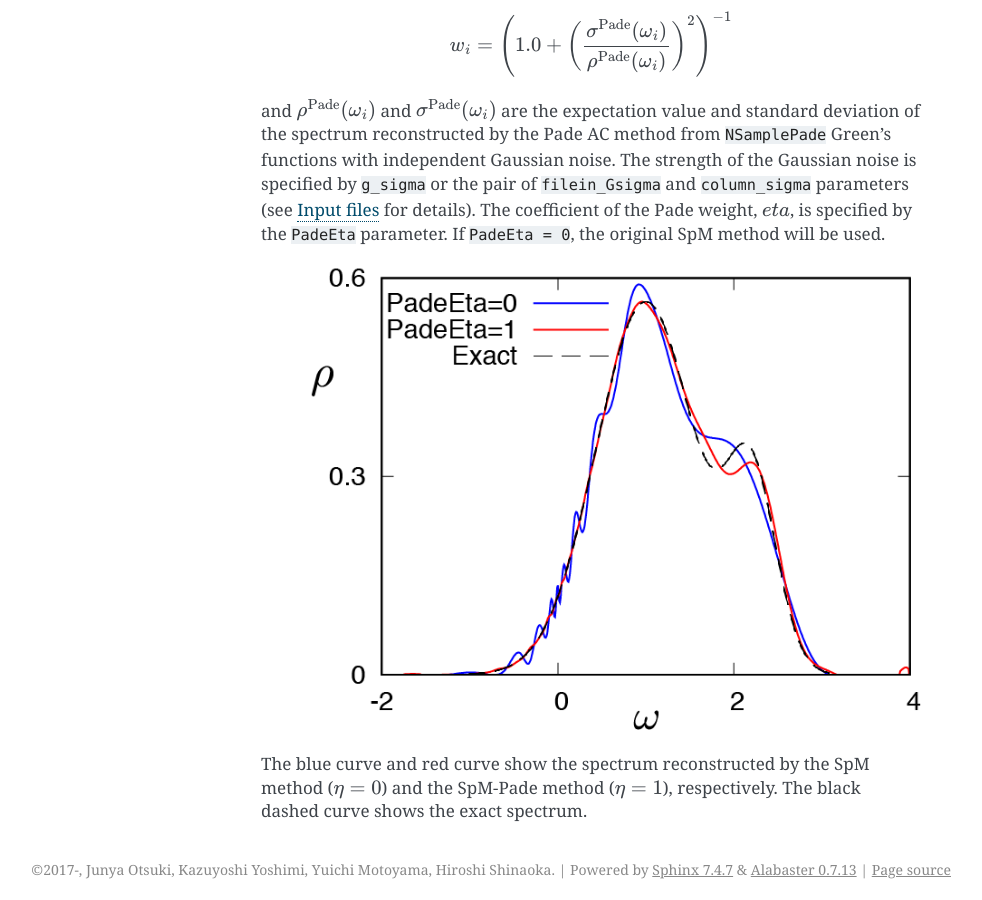
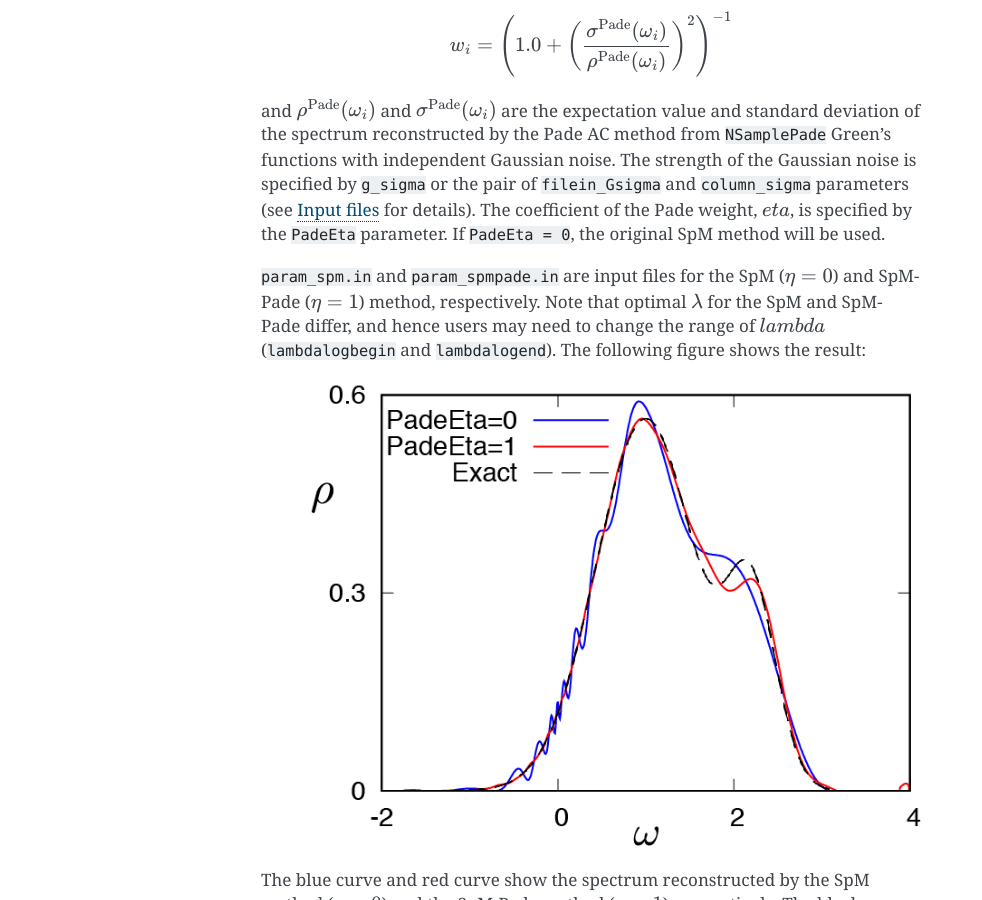
Before and after one commit to SpM-lab/SpM, a Sphinx documentation site: the page built from docs/manual/source/docs/tutorials.rst, in a window 1280 px wide and 900 px high, scrolled down 5220 px. Shown: the whole window, without its empty margins (159-1141 px from the left). Built offline with Sphinx 7.4.7, drawn with Linux system fonts in a browser that asks for light colours; formulas are drawn with MathJax 3.

Commit message:
update sample for spm-pade

```diff
--- a/docs/manual/source/docs/tutorials.rst
+++ b/docs/manual/source/docs/tutorials.rst
@@ -206,6 +206,10 @@ The strength of the Gaussian noise is specified by ``g_sigma`` or the pair of ``
 The coefficient of the Pade weight, :math:`eta`, is specified by the ``PadeEta`` parameter.
 If ``PadeEta = 0``, the original SpM method will be used.
 
+``param_spm.in`` and ``param_spmpade.in`` are input files for the SpM (:math:`\eta=0`) and SpM-Pade (:math:`\eta=1`) method, respectively.
+Note that optimal :math:`\lambda` for the SpM and SpM-Pade differ, and hence users may need to change the range of :math:`lambda` (``lambdalogbegin`` and ``lambdalogend``).
+The following figure shows the result:
+
 .. image:: figs/spectrum_spmpade.png
 
 The blue curve and red curve show the spectrum reconstructed by the SpM method (:math:`\eta=0`) and the SpM-Pade method (:math:`\eta=1`), respectively.
```
Also changed, not shown: 3 other files.
